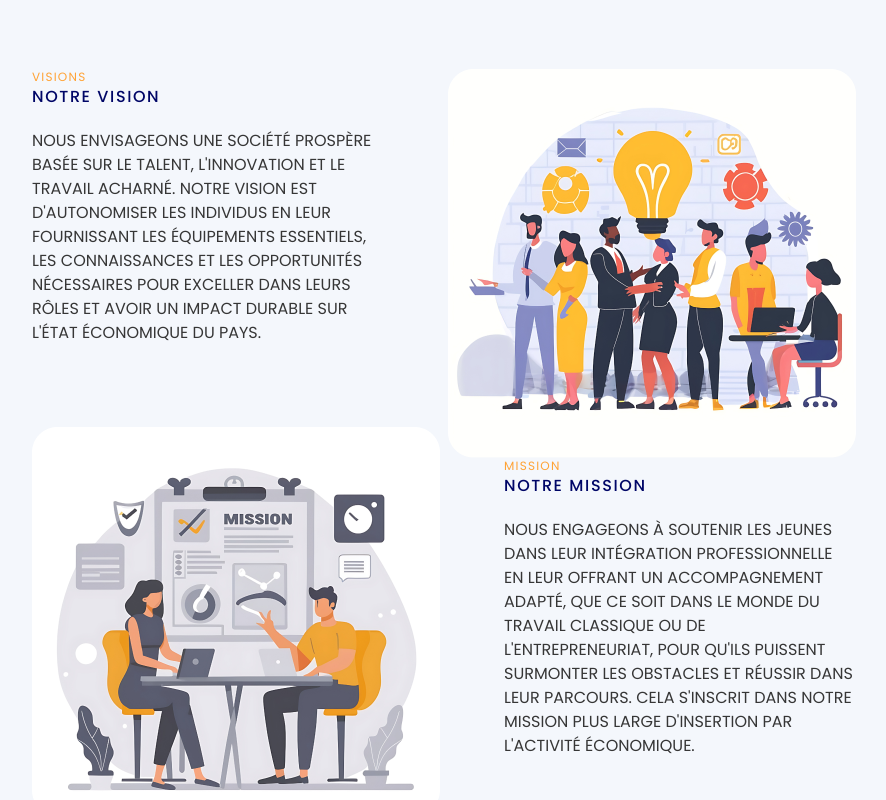
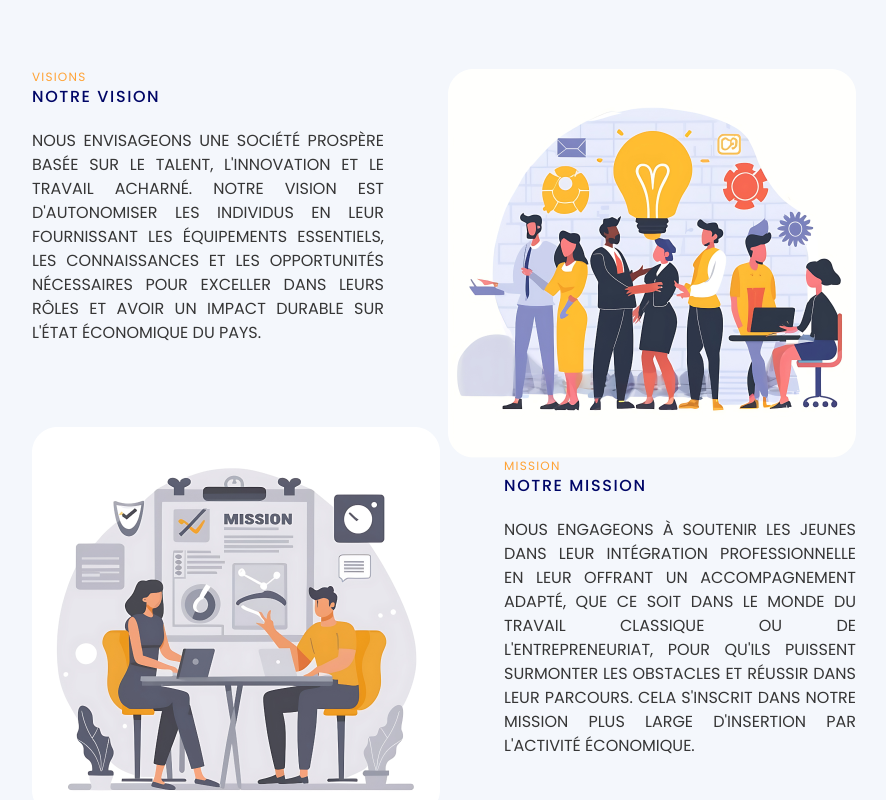
Before and after one commit to pfjoa/pfjoa, a React (Vite) app: page /about in a window 1280 px wide. Shown: the part 500-1300 px from the top of the page, without its empty margins (196-1082 px from the left). Built offline with nearby package versions, Linux system fonts and the light colour scheme.

Commit message:
justifying visions

```diff
--- a/src/components/Vision_Mission.jsx
+++ b/src/components/Vision_Mission.jsx
@@ -14,7 +14,7 @@ const Vision_Mission = ({visionSmallTitle, visionTitle, visionContent, missionSm
               {visionTitle}
             </h1>
           </div>
-          <p className="text-[#363636] w-[22em] mx-auto xl:mx-0 uppercase">
+          <p className="text-[#363636] w-[22em] mx-auto xl:mx-0 uppercase text-justify">
             {visionContent}
           </p>
         </div>
@@ -32,7 +32,7 @@ const Vision_Mission = ({visionSmallTitle, visionTitle, visionContent, missionSm
               {missionTitle}
             </h1>
           </div>
-          <p className="text-[#363636] w-[22em] mx-auto xl:mx-0 uppercase">
+          <p className="text-[#363636] w-[22em] mx-auto xl:mx-0 uppercase text-justify">
             {missionContent}
           </p>
         </div>
```
